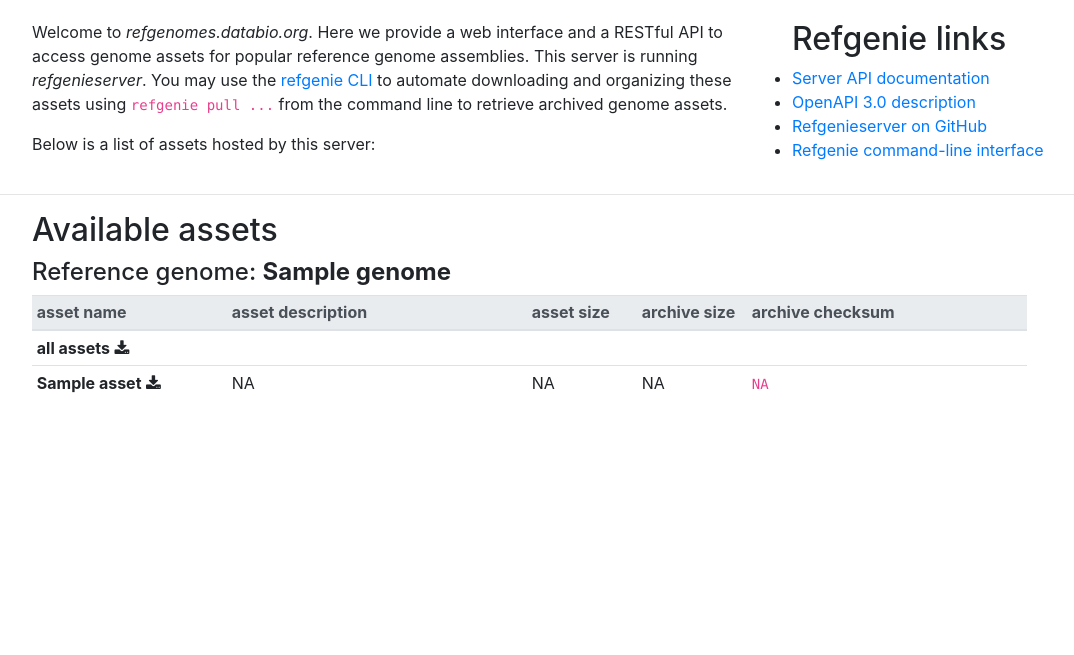
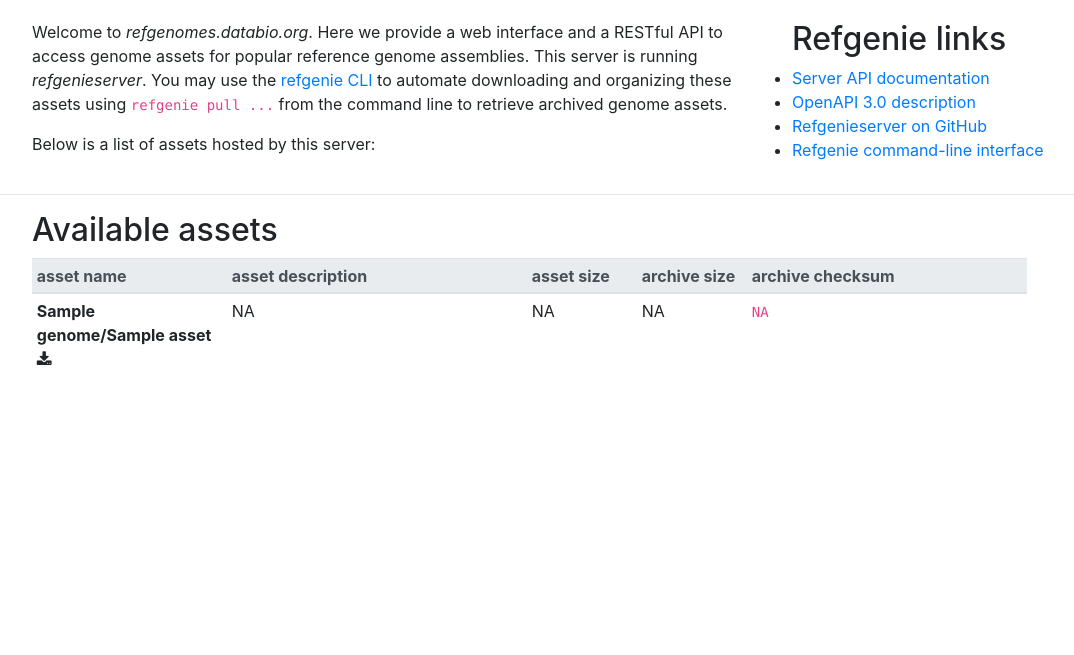
Before and after one commit to refgenie/refgenieserver, a FastAPI app: template refgenieserver/templates/index.html in a window 1280 px wide. Shown: the part 71-726 px from the top of the page, without its empty margins (53-1127 px from the left). Run offline with FastAPI, Linux system fonts and the light colour scheme; the template is opened without the code that fills it: most values are stand-ins (such as "Sample title", 1, 10 or a date in 2020); parts of the project's set-up code (start-up, migrations or seed data) failed here and were passed over; some libraries are stand-ins or nearby versions.

Commit message:
remove table titles, specify genome in asset name

```diff
--- a/refgenieserver/templates/index.html
+++ b/refgenieserver/templates/index.html
@@ -32,10 +32,7 @@
 <h2>Available assets</h2>
 {% for genome_name, assets in genomes.items() %}
     <div class="row align-items-center">
-        <div class="col-12" id="genome_title">
-            <h4>Reference genome: <b>{{ genome_name }}</b></h4>
-        </div>
-        <div class="col-12" id="asset_table">
+        <div class="col-12">
             <table class="table table-sm" id="asset_table">
                 <thead class="thead-light">
                     <tr>
@@ -47,19 +44,10 @@
                     </tr>
                 </thead>
                 <tbody>
-                        <tr>
-                            <td style="cursor:pointer" onclick="location.href='/asset/{{ genome_name }}/{{ asset }}/archive'">
-                                <b>all assets</b> <i class="fa fa-download" aria-hidden="true"></i>
-                            </td>
-                            <td></td>
-                            <td></td>
-                            <td></td>
-                            <td><code></code></td>
-                        </tr>
                     {% for asset in assets %}
                         <tr>
                             <td style="cursor:pointer" onclick="location.href='/asset/{{ genome_name }}/{{ asset }}/archive'">
-                                <b>{{ asset }}</b> <i class="fa fa-download" aria-hidden="true"></i>
+                                <b>{{genome_name}}/{{ asset }}</b> <i class="fa fa-download" aria-hidden="true"></i>
                             </td>
                             <td>{{ safe_show_asset_attr(rgc[genome_name][asset]["asset_description"]) }}</td>
                             <td>{{ safe_show_asset_attr(rgc[genome_name][asset]["asset_size"]) }}</td>
```
